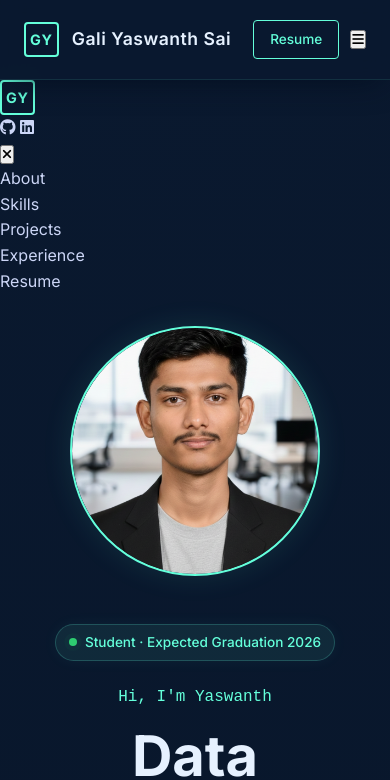
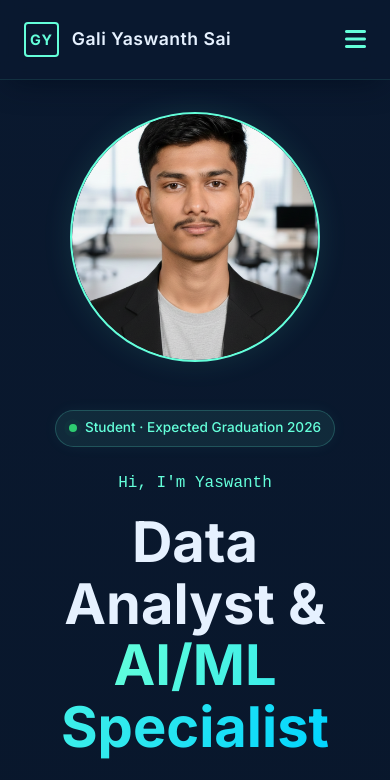
Before and after one commit to ir19stark28/galiyaswanthsai, a plain HTML site: page index.html in a window 390 px wide. Shown: the top 780 px of the page. Drawn offline with Linux system fonts and the light colour scheme.

Commit message:
Add mobile menu styles and update section numbers

```diff
--- a/style.css
+++ b/style.css
@@ -225,7 +225,109 @@ a {
 }
 
 /* ---------------------------------------------------------------- */
-/* 4. HERO SECTION & BADGE                                          */
+/* 4. MOBILE MENU STYLES                                            */
+/* ---------------------------------------------------------------- */
+
+.mobile-toggle {
+    display: none; /* Hidden on desktop */
+    background: none;
+    border: none;
+    color: var(--accent);
+    font-size: 1.5rem;
+    cursor: pointer;
+    z-index: 1100;
+}
+
+/* Full Screen Overlay */
+.mobile-menu-overlay {
+    position: fixed;
+    top: 0;
+    right: 0;
+    bottom: 0;
+    left: 0;
+    background-color: rgba(2, 12, 27, 0.98);
+    backdrop-filter: blur(10px);
+    z-index: 2000;
+    transform: translateX(100%);
+    transition: transform 0.3s cubic-bezier(0.645, 0.045, 0.355, 1);
+    display: flex;
+    flex-direction: column;
+    padding: 2rem;
+}
+
+.mobile-menu-overlay.active {
+    transform: translateX(0);
+}
+
+/* Mobile Header within Overlay */
+.mobile-menu-header {
+    display: flex;
+    justify-content: space-between;
+    align-items: center;
+    margin-bottom: 4rem;
+}
+
+.mobile-brand-icon {
+    font-size: 1.2rem;
+    width: 40px;
+    height: 40px;
+}
+
+.mobile-socials {
+    display: flex;
+    gap: 1.5rem;
+}
+
+.mobile-socials a {
+    color: var(--text-muted);
+    font-size: 1.4rem;
+    transition: color 0.3s;
+}
+.mobile-socials a:hover { color: var(--accent); }
+
+.mobile-close {
+    background: none;
+    border: none;
+    color: var(--text-main);
+    font-size: 2rem;
+    cursor: pointer;
+    transition: color 0.3s;
+}
+.mobile-close:hover { color: var(--accent); }
+
+/* Mobile Links */
+.mobile-nav-links {
+    list-style: none;
+    display: flex;
+    flex-direction: column;
+    align-items: center;
+    justify-content: center;
+    gap: 2.5rem;
+    height: 100%;
+}
+
+.mobile-nav-links a {
+    font-size: 1.8rem;
+    color: var(--text-heading);
+    font-weight: 600;
+    transition: color 0.3s;
+}
+
+.mobile-nav-links a:active {
+    color: var(--accent);
+}
+
+.mobile-resume-link {
+    color: var(--accent) !important;
+    border: 1px solid var(--accent);
+    padding: 0.5rem 1.5rem;
+    border-radius: 4px;
+    margin-top: 1rem;
+    font-size: 1.2rem !important;
+}
+
+/* ---------------------------------------------------------------- */
+/* 5. HERO SECTION & BADGE                                          */
 /* ---------------------------------------------------------------- */
 
 .hero-section {
@@ -326,7 +428,7 @@ a {
 
 .img-placeholder {
     width: 350px;
-    height: 400px;
+    height: 350px;
     background: linear-gradient(135deg, #112240, #233554);
     border-radius: 50%;
     display: flex;
@@ -336,7 +438,6 @@ a {
     box-shadow: 0 0 30px rgba(100, 255, 218, 0.1);
     position: relative;
 }
-
 .img-placeholder {
     overflow: hidden; /* 🔑 THIS is mandatory */
 }
@@ -350,14 +451,13 @@ a {
     top: 0;
     left: 0;
 }
-
 .img-placeholder i {
     font-size: 8rem;
     color: var(--accent);
 }
 
 /* ---------------------------------------------------------------- */
-/* 5. SKILLS MARQUEE                                                */
+/* 6. SKILLS MARQUEE                                                */
 /* ---------------------------------------------------------------- */
 
 .skills-wrapper {
@@ -394,7 +494,7 @@ a {
 }
 
 /* ---------------------------------------------------------------- */
-/* 6. PROJECTS SECTION (PREMIUM SAAS STYLE)                         */
+/* 7. PROJECTS SECTION                                              */
 /* ---------------------------------------------------------------- */
 
 .projects-section {
@@ -443,7 +543,7 @@ a {
 /* Project Grid */
 .projects-grid {
     display: grid;
-    grid-template-columns: repeat(2, 1fr); /* Desktop: 2 Columns */
+    grid-template-columns: repeat(2, 1fr);
     gap: 2rem;
 }
 
@@ -473,7 +573,7 @@ a {
 }
 
 .card-img-placeholder {
-    height: 220px; /* 16:9ish aspect */
+    height: 220px;
     width: 100%;
     display: flex;
     align-items: center;
@@ -481,26 +581,6 @@ a {
     position: relative;
 }
 
-.card-img-placeholder {
-    position: relative;
-    overflow: hidden; /* 🔑 ensures clean crop */
-}
-
-.card-img-placeholder img {
-    width: 100%;
-    height: 100%;
-    object-fit: cover;          /* fills tile */
-    object-position: center;    /* crops from center */
-    position: absolute;
-    top: 0;
-    left: 0;
-    transition: transform 0.4s ease;
-}
-.card-image-link:hover .card-img-placeholder img {
-    transform: scale(1.08);
-}
-
-/* Gradients for placeholders */
 .gradient-1 { background: linear-gradient(135deg, #233554 0%, #0a192f 100%); }
 .gradient-2 { background: linear-gradient(135deg, #1d335c 0%, #112240 100%); }
 
@@ -585,7 +665,7 @@ a {
 }
 
 /* ---------------------------------------------------------------- */
-/* 7. EXPERIENCE & EDUCATION                                        */
+/* 8. EXPERIENCE & EDUCATION                                        */
 /* ---------------------------------------------------------------- */
 
 .split-container {
@@ -672,6 +752,7 @@ a {
     padding-bottom: 1rem;
 }
 .honors-list strong { color: var(--text-heading); }
+
 .honors-link {
     display: inline-flex;
     align-items: center;
@@ -691,9 +772,8 @@ a {
     transform: translateX(4px);
 }
 
-
 /* ---------------------------------------------------------------- */
-/* 8. CONTACT & FOOTER                                              */
+/* 9. CONTACT & FOOTER                                              */
 /* ---------------------------------------------------------------- */
 
 .contact-section {
@@ -721,11 +801,19 @@ a {
 .footer-content h3 { color: var(--text-heading); }
 
 /* ---------------------------------------------------------------- */
-/* 9. RESPONSIVE DESIGN                                             */
+/* 10. RESPONSIVE DESIGN (UPDATED)                                  */
 /* ---------------------------------------------------------------- */
 
-@media (max-width: 992px) {
-    .nav-links { display: none; }
+@media (max-width: 768px) {
+    /* Hide Desktop Nav and Actions */
+    .nav-center, .nav-actions {
+        display: none;
+    }
+
+    /* Show Mobile Toggle */
+    .mobile-toggle {
+        display: block;
+    }
 
     .hero-section {
         flex-direction: column-reverse;
@@ -743,10 +831,6 @@ a {
     .img-placeholder { width: 250px; height: 250px; }
     .img-placeholder i { font-size: 5rem; }
 
-    .nav-actions .action-icon { display: none; }
-    .btn-resume { display: block; }
-
-    /* Responsive Projects */
     .projects-header {
         flex-direction: column;
         align-items: flex-start;
@@ -754,6 +838,6 @@ a {
     }
 
     .projects-grid {
-        grid-template-columns: 1fr; /* Mobile: 1 Column */
+        grid-template-columns: 1fr;
     }
 }
```
